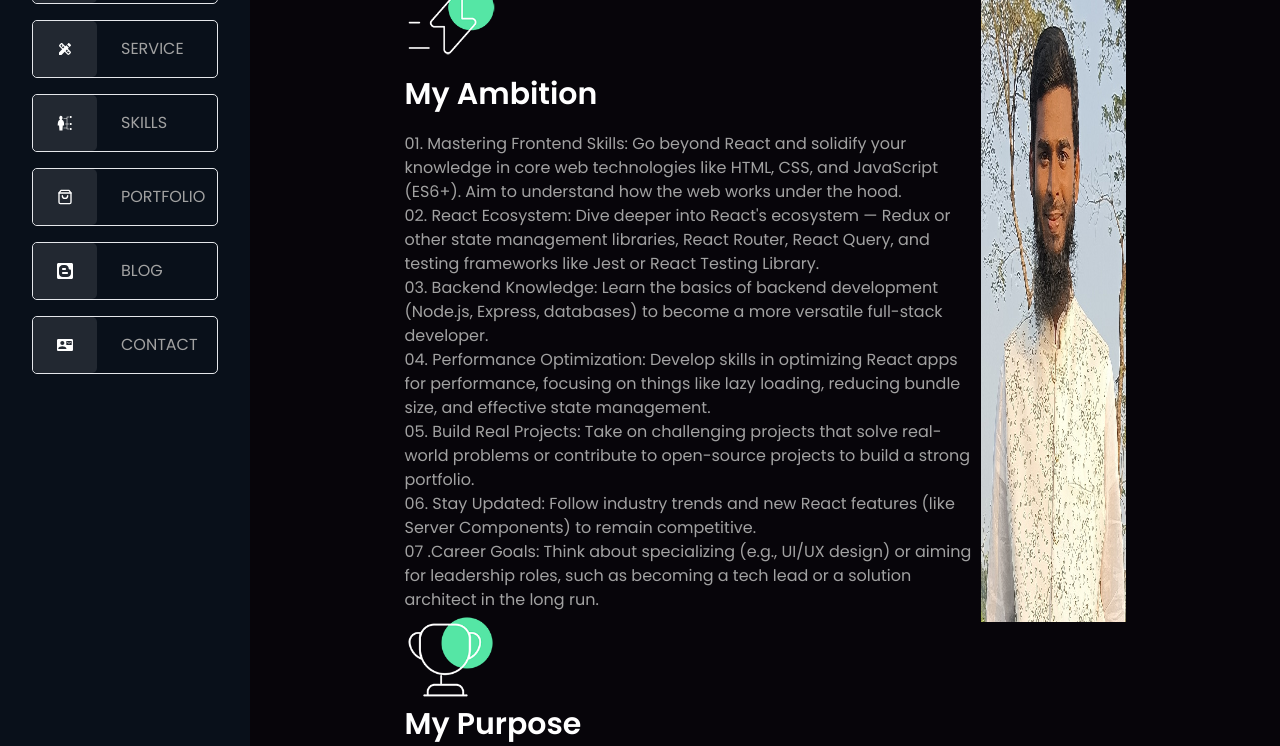
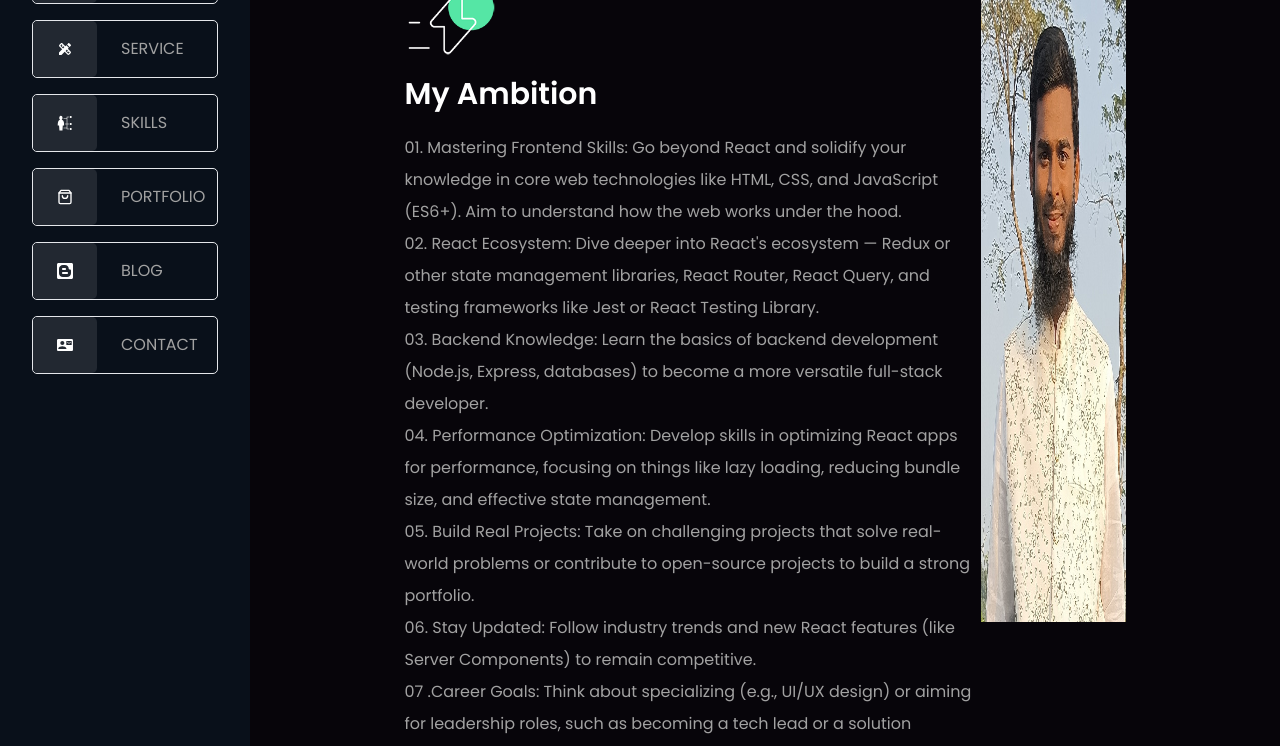
Before and after one commit to naimekattor/naim-portfolio, a React (Vite) app: page /about in a window 1280 px wide. Shown: the part 260-1006 px from the top of the page. Built offline with nearby package versions, Linux system fonts and the light colour scheme.

Commit message:
Update About.jsx

```diff
--- a/src/Pages/About.jsx
+++ b/src/Pages/About.jsx
@@ -17,7 +17,7 @@ const About = () => {
           <div>
             <img src={about_1} alt="" className='w-[90px] h-[90px]' />
             <span className='text-[30px] text-white my-[30px] font-semibold'>My Ambition</span>
-            <p className='text-[#A2A2A2] text-[16px] mt-[15px] text-wrap'>01. Mastering Frontend Skills: Go beyond React and solidify your knowledge in core web technologies like HTML, CSS, and JavaScript (ES6+). Aim to understand how the web works under the hood.<br/>
+            <p className='text-[#A2A2A2] text-[16px] mt-[15px] text-wrap leading-8'>01. Mastering Frontend Skills: Go beyond React and solidify your knowledge in core web technologies like HTML, CSS, and JavaScript (ES6+). Aim to understand how the web works under the hood.<br/>
 
 02. React Ecosystem: Dive deeper into React's ecosystem — Redux or other state management libraries, React Router, React Query, and testing frameworks like Jest or React Testing Library.<br/>
 
@@ -35,7 +35,7 @@ const About = () => {
             <img src={about_2} alt="" className='w-[90px] h-[90px]' />
             <span className='text-[30px] text-white my-[30px] font-semibold'>My Purpose</span>
 
-            <p className='text-[#A2A2A2] text-[16px] my-[15px] leading-4'> <span className="text-[18px] font-semibold">01. Crafting User Experiences:</span> Your work directly impacts how users interact with web applications. The purpose is to create intuitive, dynamic, and responsive UIs that make users' digital interactions enjoyable and meaningful.<br/>
+            <p className='text-[#A2A2A2] text-[16px] my-[15px] leading-8'> <span className="text-[18px] font-semibold">01. Crafting User Experiences:</span> Your work directly impacts how users interact with web applications. The purpose is to create intuitive, dynamic, and responsive UIs that make users' digital interactions enjoyable and meaningful.<br/>
 
 <span className="text-[18px] font-semibold">02. Efficient Development:</span> React is known for its component-based architecture, which encourages reusability and maintainability. As a React developer, your goal is to build scalable components that can be reused, reducing redundancy and speeding up the development process.<br/>
 
```
